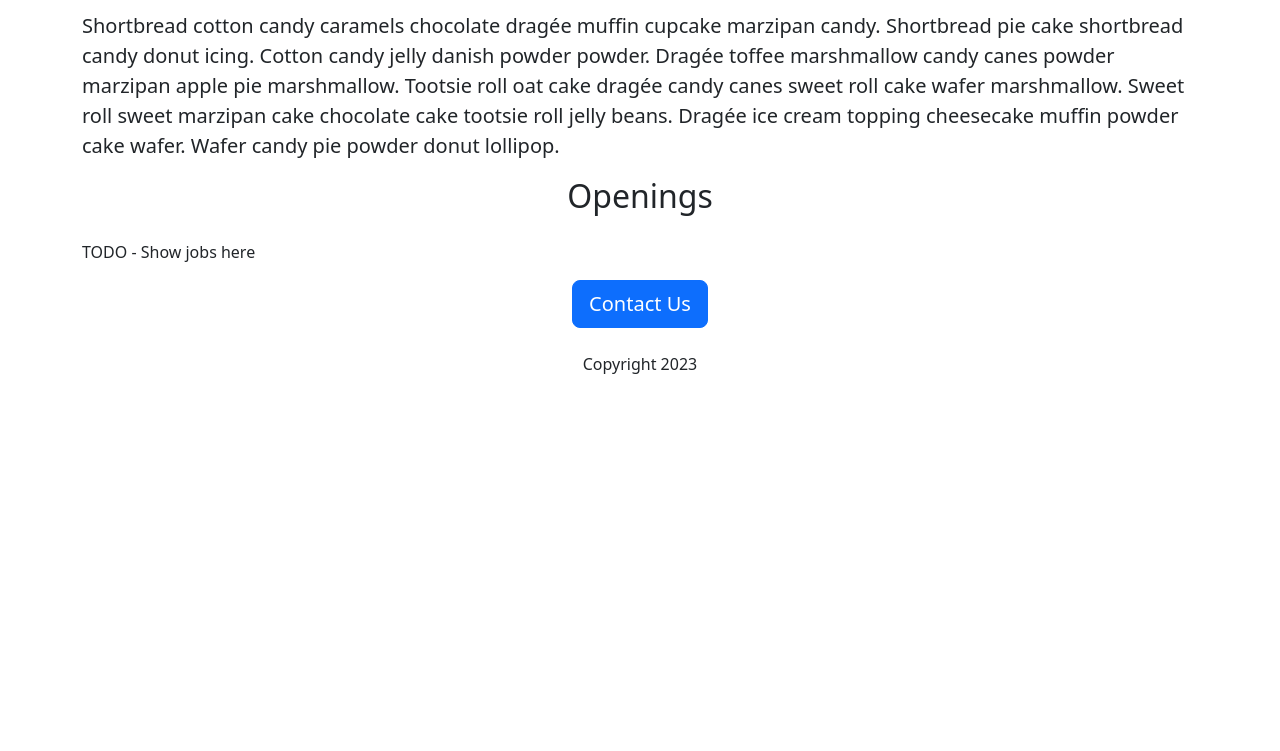
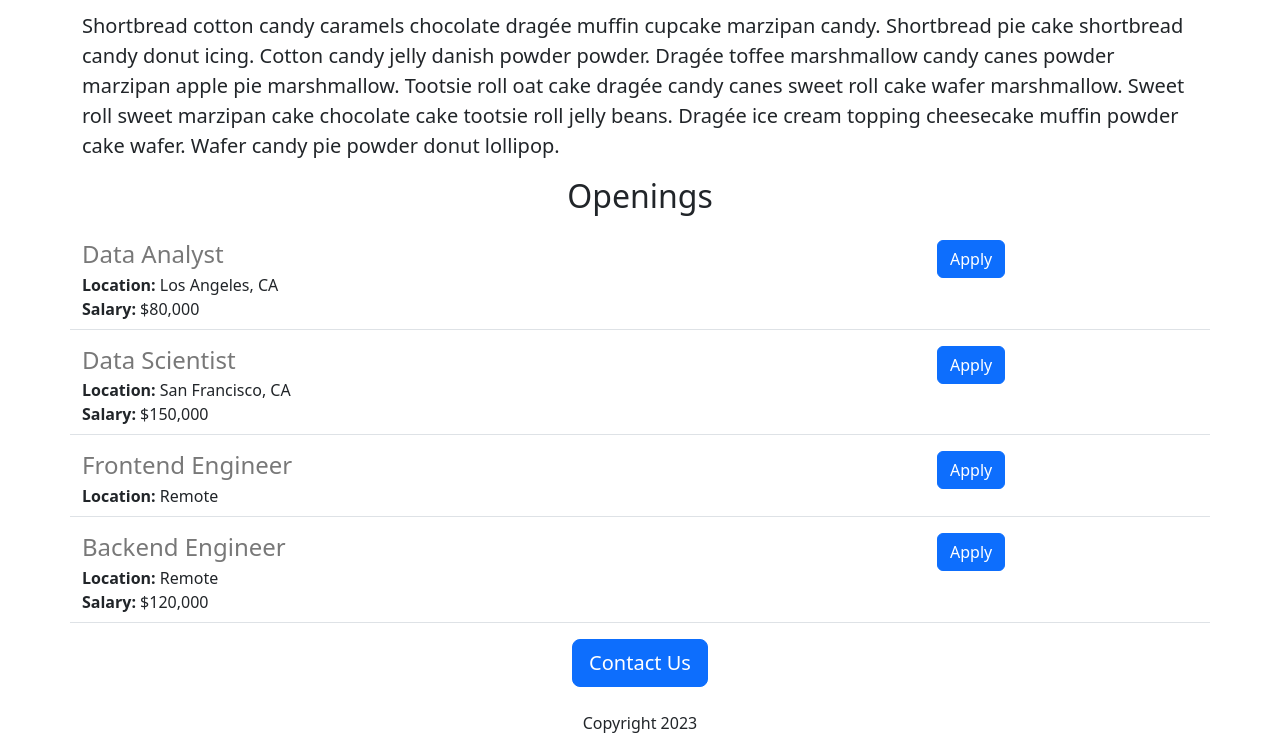
Before and after one commit to DeniseLewis1/career-website, a Flask app: page / in a window 1280 px wide. Shown: the part 499-1250 px from the top of the page. Before the commit the page ends 873 px from the top, so only its background shows below. Run offline with Flask 3, Linux system fonts and the light colour scheme.

Commit message:
Use Jinja template to display job listings

```diff
--- a/app.py
+++ b/app.py
@@ -2,9 +2,35 @@ from flask import Flask, render_template
 
 app = Flask(__name__)
 
+JOBS = [
+  {
+    "id": 1,
+    "title": "Data Analyst",
+    "location": "Los Angeles, CA",
+    "salary": "$80,000"
+  },
+  {
+    "id": 2,
+    "title": "Data Scientist",
+    "location": "San Francisco, CA",
+    "salary": "$150,000"
+  },
+  {
+    "id": 3,
+    "title": "Frontend Engineer",
+    "location": "Remote"
+  },
+  {
+    "id": 4,
+    "title": "Backend Engineer",
+    "location": "Remote",
+    "salary": "$120,000"
+  }
+]
+
 @app.route("/")
 def hello_world():
-  return render_template('home.html')
+  return render_template('home.html', jobs=JOBS)
 
 if __name__ == "__main__":
   app.run(host='0.0.0.0', debug=True)
--- a/templates/home.html
+++ b/templates/home.html
@@ -20,7 +20,11 @@
       <h2 class="text-center mt-2 mb-4">About</h2>
       <p class="lead">Shortbread cotton candy caramels chocolate dragée muffin cupcake marzipan candy. Shortbread pie cake shortbread candy donut icing. Cotton candy jelly danish powder powder. Dragée toffee marshmallow candy canes powder marzipan apple pie marshmallow. Tootsie roll oat cake dragée candy canes sweet roll cake wafer marshmallow. Sweet roll sweet marzipan cake chocolate cake tootsie roll jelly beans. Dragée ice cream topping cheesecake muffin powder cake wafer. Wafer candy pie powder donut lollipop.</p>
       <h2 class="text-center mt-2 mb-4">Openings</h2>
-      <p>TODO - Show jobs here</p>
+      <div>
+        {% for job in jobs %}
+          {% include "jobitem.html" %}
+        {% endfor %}
+      </div>
       <div class="text-center">
         <button class="btn btn-primary btn-lg">Contact Us</button>
         <p class="mt-4">Copyright 2023</p>
--- /dev/null
+++ b/templates/jobitem.html
@@ -0,0 +1,16 @@
+<div  class="border-bottom row" style="margin-bottom: 16px; padding-bottom: 8px">
+  <div class="col-9">
+    <h4 style="color: rgb(120, 120, 120); margin-bottom: 4px;">{{job.title}}</h4>
+    <div>
+      <b>Location:</b> {{job.location}}
+    </div>
+    {% if "salary" in job %}
+    <div>
+      <b>Salary:</b> {{job.salary}}
+    </div>
+    {% endif  %}
+  </div>
+  <div class="col-3">
+    <button type="button" class="btn btn-primary">Apply</button>
+  </div>
+</div>
```
